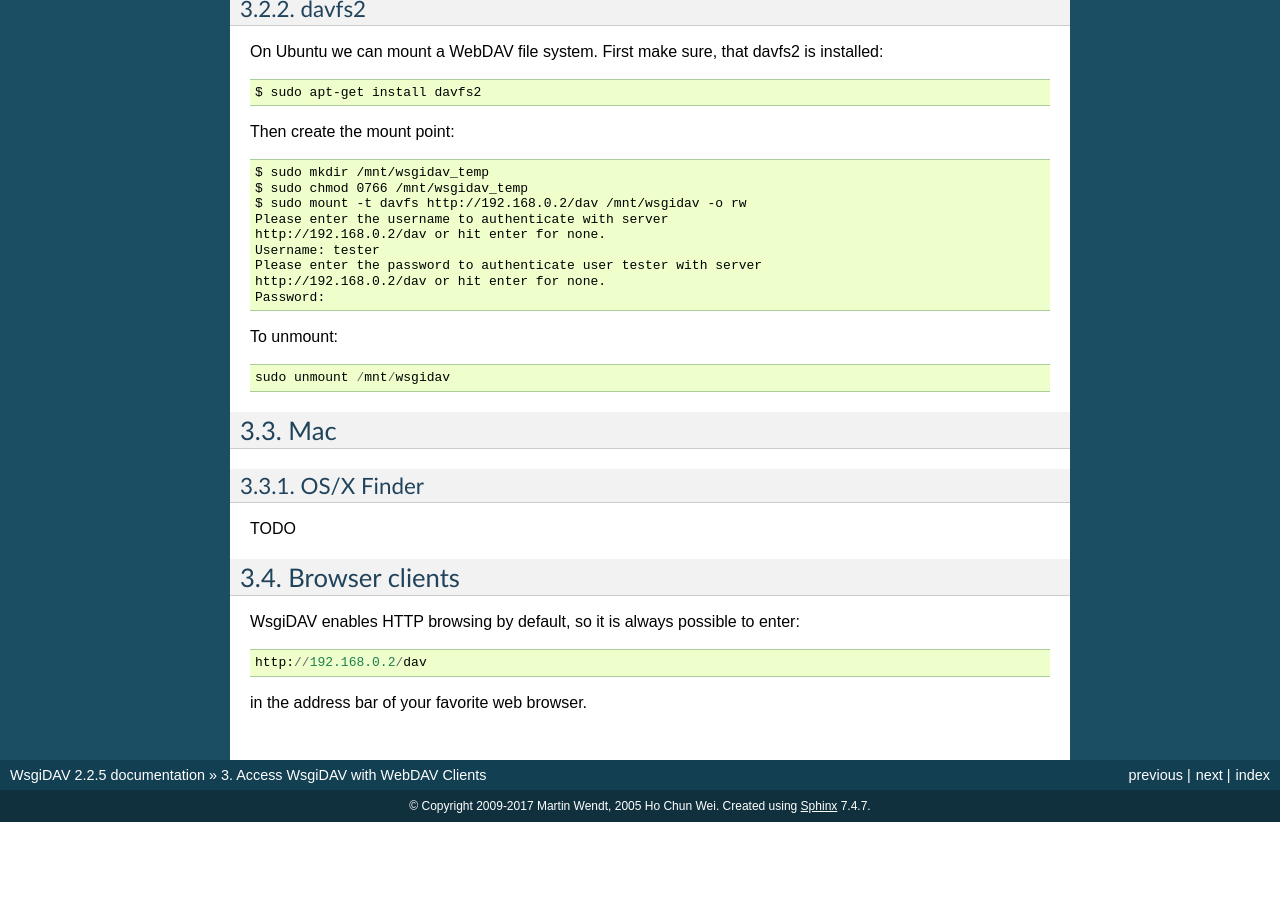
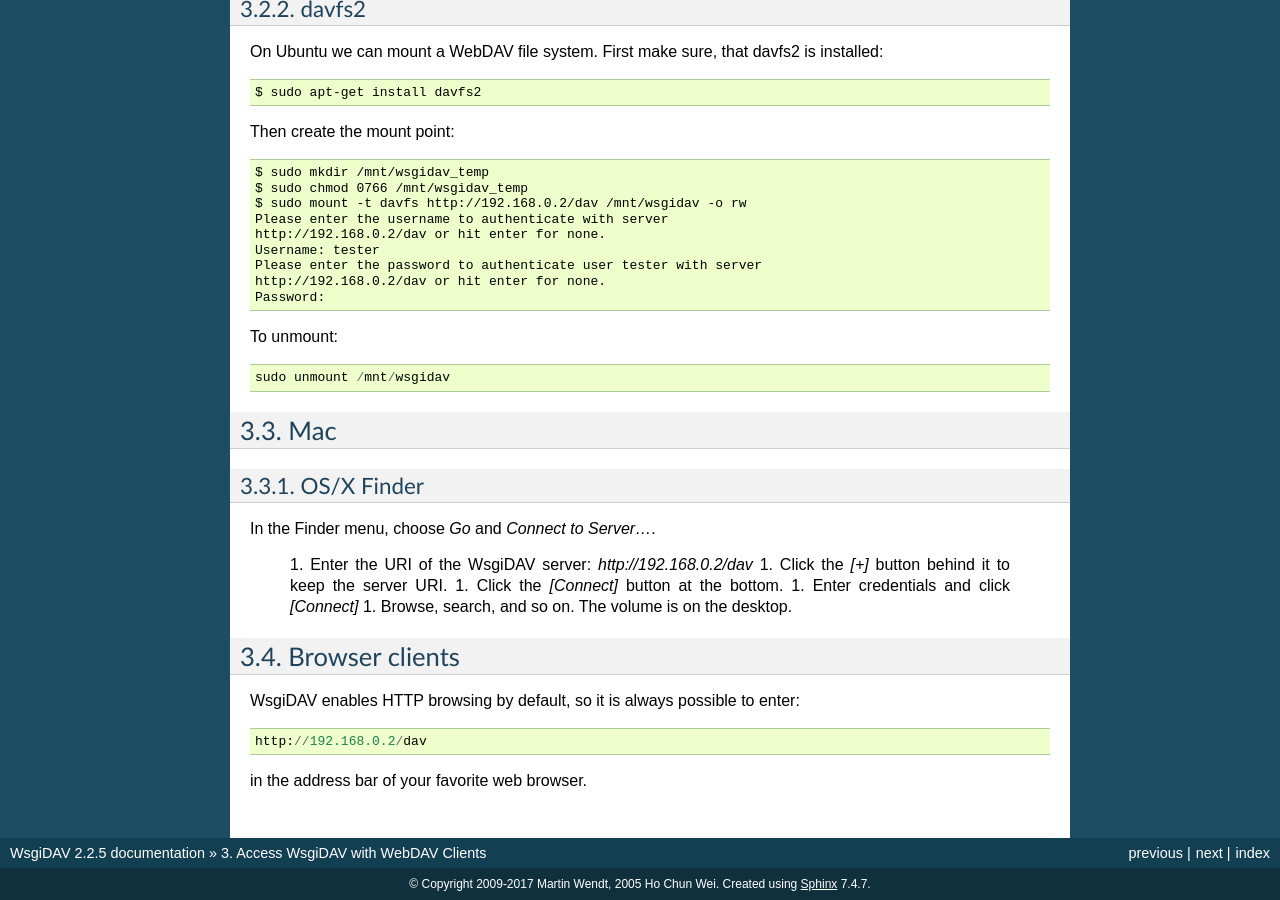
Before and after one commit to mar10/wsgidav, a Sphinx documentation site: the page built from doc/sphinx/run-access.rst, in a window 1280 px wide and 900 px high, scrolled down 2866 px. Built offline with Sphinx 7.4.7, drawn with Linux system fonts in a browser that asks for light colours; the version number is read from the project's files by our own code; before the commit the page ends 3688 px from its top, so only the background shows below that.

Commit message:
added OS/X Finder setup

```diff
--- a/doc/sphinx/run-access.rst
+++ b/doc/sphinx/run-access.rst
@@ -198,7 +198,13 @@
 ===
 OS/X Finder
 -----------
-TODO
+In the Finder menu, choose `Go` and `Connect to Server...`.
+
+ 1. Enter the URI of the WsgiDAV server: `http://192.168.0.2/dav`
+ 1. Click the `[+]` button behind it to keep the server URI.
+ 1. Click the `[Connect]` button at the bottom.
+ 1. Enter credentials and click `[Connect]`
+ 1. Browse, search, and so on.  The volume is on the desktop.
 
 
 Browser clients
```
